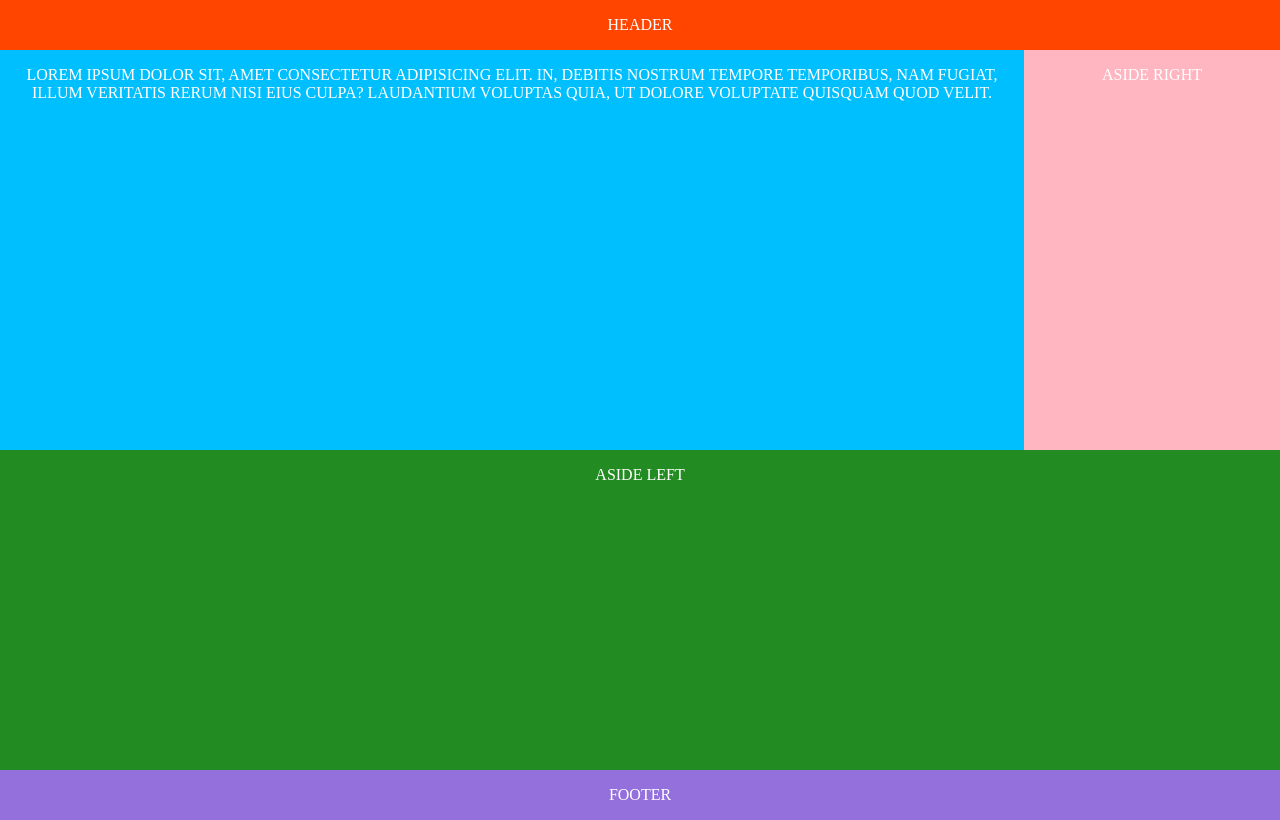
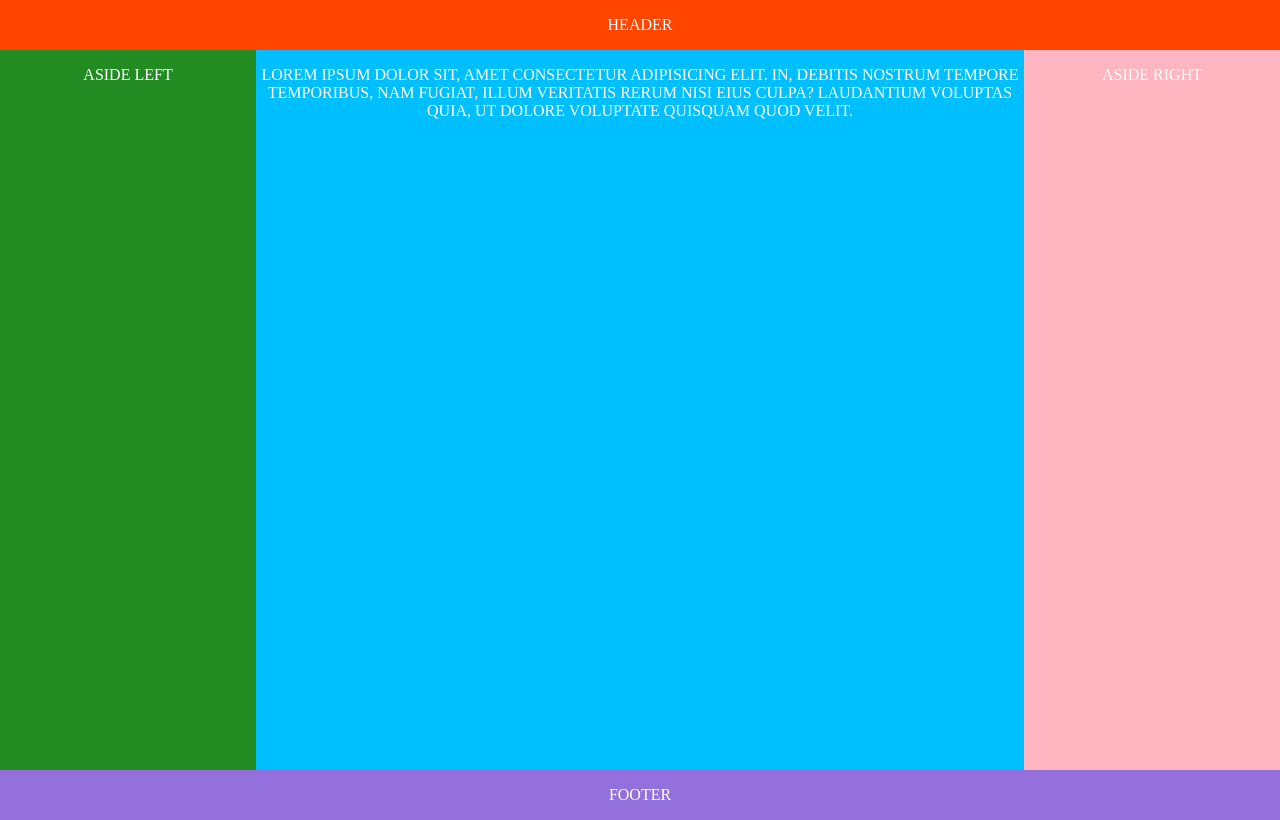
Before and after one commit to DawidGaleziewski/16625, a plain HTML site: page index.html in a window 1280 px wide. Drawn offline with Linux system fonts and the light colour scheme.

Commit message:
added large version

```diff
--- a/css/style.css
+++ b/css/style.css
@@ -64,3 +64,15 @@ body {
         order: 4;
     }
 }
+
+@media(min-width: 992px) {
+    .main-section{
+        flex: 1 60%;
+        min-height: 90vh;
+    }
+
+    .aside-left {
+        flex: 1 20%;
+        order: 0;
+    }
+}
```
